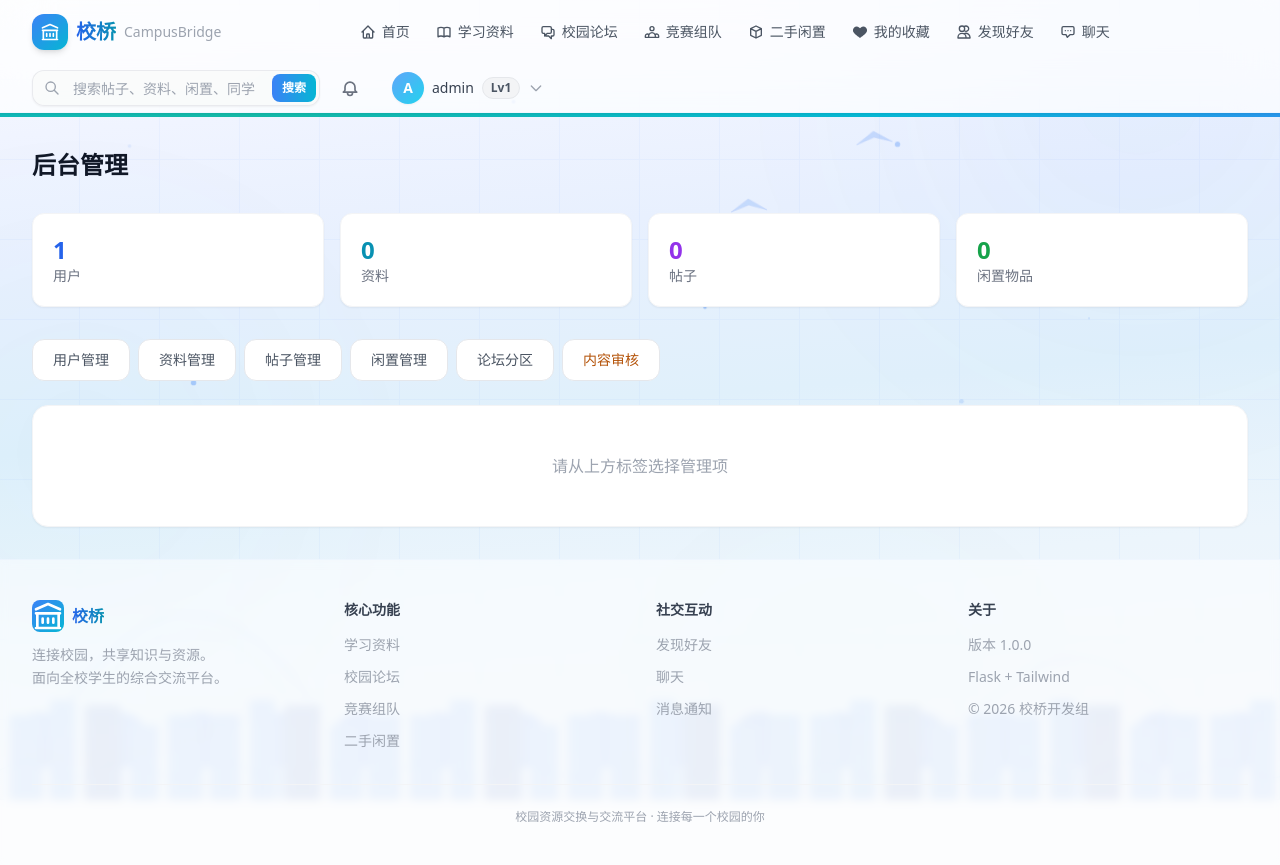
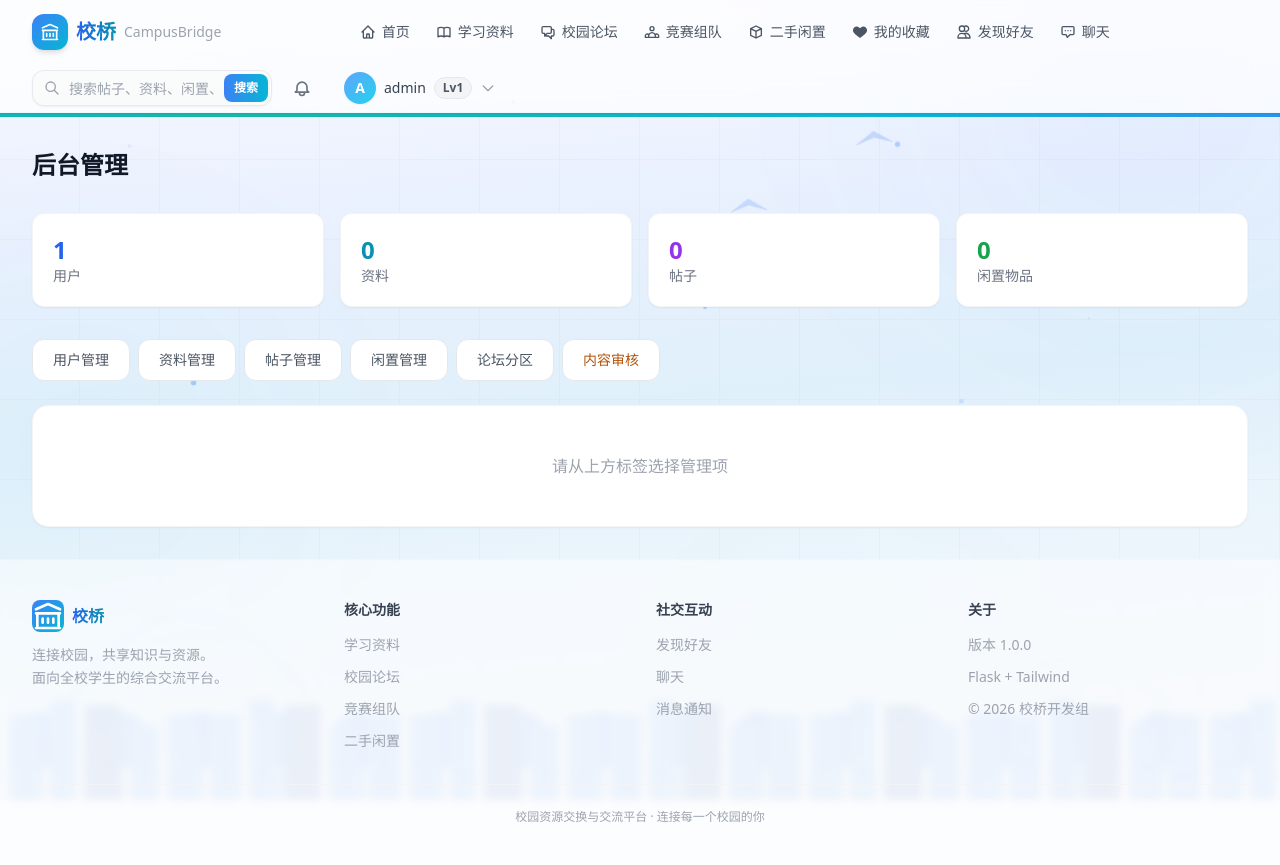
Before and after one commit to wancigg/campus, a Flask app: page /admin/ in a window 1280 px wide. Run offline with Flask 3, Linux system fonts and the light colour scheme; a user stored in the database is signed in; data that the repository does not hold is empty; parts of the project's set-up code (start-up, migrations or seed data) failed here and were passed over; some libraries are stand-ins or nearby versions.

Commit message:
fix: 导航栏强制单行布局 - flex-nowrap防换行 - 搜索框宽度缩小 - 三段式flex布局优化

```diff
--- a/templates/base.html
+++ b/templates/base.html
@@ -79,9 +79,9 @@
     <!-- 导航栏 -->
     <nav class="bg-white/70 backdrop-blur-xl border-b border-blue-100/30 sticky top-0 z-50 shadow-sm transition-shadow duration-300">
         <div class="max-w-7xl mx-auto px-4 sm:px-6 lg:px-8">
-            <div class="flex items-center h-16">
+            <div class="flex items-center h-16 flex-nowrap">
                 <!-- Logo -->
-                <div class="flex items-center">
+                <div class="flex items-center flex-shrink-0">
                     <a href="{{ url_for('index') }}" class="flex items-center space-x-2 group">
                         <div class="w-9 h-9 bg-gradient-to-br from-blue-500 to-cyan-500 rounded-xl flex items-center justify-center shadow-md group-hover:shadow-lg transition-all duration-300 group-hover:scale-105">
                             <svg class="w-5 h-5 text-white" fill="none" stroke="currentColor" viewBox="0 0 24 24">
@@ -94,7 +94,7 @@
                 </div>
 
                 <!-- 导航链接 -->
-                <div class="hidden md:flex flex-1 justify-center items-center space-x-0.5">
+                <div class="hidden md:flex flex-1 justify-center items-center space-x-0.5 min-w-0">
                         <a href="{{ url_for('index') }}" class="nav-link px-3 py-2 rounded-lg text-sm font-medium text-gray-600 hover:text-blue-600 hover:bg-blue-50/80 transition-all duration-200 flex items-center gap-1.5" data-nav="home">
                             <svg class="w-4 h-4" fill="none" stroke="currentColor" viewBox="0 0 24 24"><path stroke-linecap="round" stroke-linejoin="round" stroke-width="2" d="M3 12l2-2m0 0l7-7 7 7M5 10v10a1 1 0 001 1h3m10-11l2 2m-2-2v10a1 1 0 01-1 1h-3m-4 0a1 1 0 01-1-1v-4a1 1 0 011-1h2a1 1 0 011 1v4a1 1 0 01-1 1"/></svg>
                             首页
@@ -130,11 +130,11 @@
                     </div>
                 </div>
                 <!-- 右侧操作：搜索 + 通知 + 用户 -->
-                <div class="flex items-center space-x-3">
+                <div class="flex items-center space-x-3 flex-shrink-0">
                     <!-- 全站搜索框（大屏） -->
-                    <form action="{{ url_for('search') }}" method="GET" class="hidden lg:flex items-center relative">
+                    <form action="{{ url_for('search') }}" method="GET" class="hidden lg:flex items-center relative flex-shrink-0">
                         <input type="text" name="q" placeholder="搜索帖子、资料、闲置、同学…" value="{{ request.args.get('q', '') if request.endpoint == 'search' else '' }}"
-                            class="w-56 xl:w-72 h-9 pl-10 pr-16 rounded-xl border border-gray-200/80 bg-gray-50/80 focus:bg-white focus:border-blue-400 focus:ring-2 focus:ring-blue-100 text-sm text-gray-700 placeholder-gray-400 outline-none transition-all duration-200 shadow-sm">
+                            class="w-44 xl:w-60 h-9 pl-9 pr-14 rounded-xl border border-gray-200/80 bg-gray-50/80 focus:bg-white focus:border-blue-400 focus:ring-2 focus:ring-blue-100 text-sm text-gray-700 placeholder-gray-400 outline-none transition-all duration-200 shadow-sm">
                         <svg class="w-4 h-4 text-gray-400 absolute left-3 top-1/2 -translate-y-1/2" fill="none" stroke="currentColor" viewBox="0 0 24 24">
                             <path stroke-linecap="round" stroke-linejoin="round" stroke-width="2" d="M21 21l-6-6m2-5a7 7 0 11-14 0 7 7 0 0114 0z" />
                         </svg>
```
